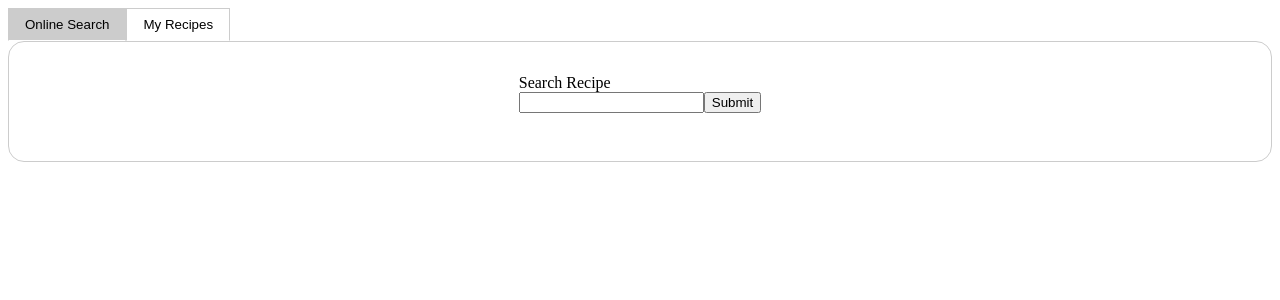
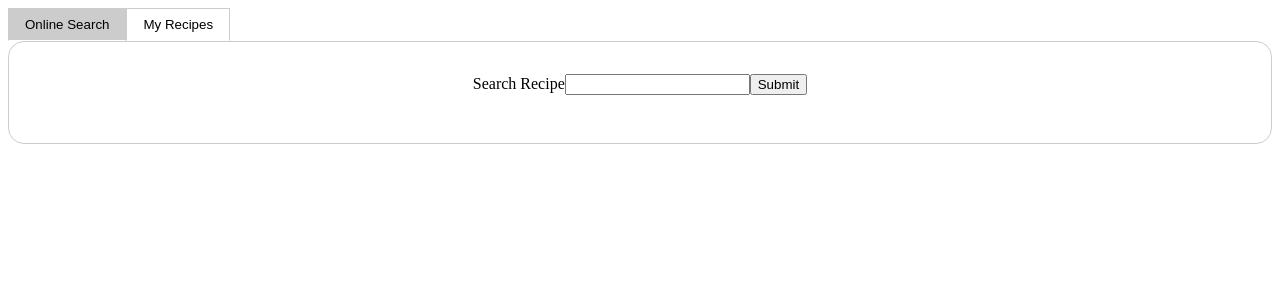
Before and after one commit to Adammross1/CathysCookbookNg, an Angular app in the folder frontend/: page / in a window 1280 px wide. Shown: the top 300 px of the page. Built offline with nearby package versions, Linux system fonts and the light colour scheme.

Commit message:
build search functionality hitting MealDB API

```diff
--- a/frontend/src/app/core/services/mealdb-recipes.service.ts
+++ b/frontend/src/app/core/services/mealdb-recipes.service.ts
@@ -8,17 +8,20 @@ import { Observable, forkJoin } from 'rxjs';
 export class MealDBRecipesService {
   private http = inject(HttpClient);
 
-  public fetchDetails(recipeId: string): Observable<any> {
-    // Make the HTTP request and return the Observable
+  public fetchDetails(recipeIds: string[]) {
+    let apiRequests = recipeIds.map((recipe) => {
       return this.http.get<any>(
-        `https://www.themealdb.com/api/json/v1/1/lookup.php?i=${recipeId}`
-      )
+        `https://www.themealdb.com/api/json/v1/1/lookup.php?i=${recipe}`
+      );
+    });
+
+    return forkJoin(apiRequests);
   }
 
-  public fetchName(recipeName: string): Observable<any> {
+  public fetchName(recipeSearchParam: string) {
     // Make the HTTP request and return the Observable
-      return this.http.get<any>(
-        `https://www.themealdb.com/api/json/v1/1/search.php?s=${recipeName}`
-      )
+    return this.http.get<any>(
+      `https://www.themealdb.com/api/json/v1/1/search.php?s=${recipeSearchParam}`
+    );
   }
 }
--- a/frontend/src/app/search-recipes/search-recipes.component.html
+++ b/frontend/src/app/search-recipes/search-recipes.component.html
@@ -1,11 +1,12 @@
-<form (submit)="getRecipe(recipeNameInput.value)">
-  <label for="recipeIdInput">Search Recipe</label><br />
-  <input #recipeNameInput />
+@if ({recipeNames: recipeNamesSignal()}; as data) {
+<form (submit)="searchRecipe(recipeSearchParam)">
+  <label>Search Recipe</label>
+  <input type="text" name="recipe" [(ngModel)]="recipeSearchParam">
   <button type="submit">Submit</button>
 </form>
-
 <ul>
-  @for (recipeName of recipeNames$ | async; track recipeName) {
+  @for (recipeName of data.recipeNames; track recipeName) {
   <li>{{ recipeName }}</li>
   }
 </ul>
+}
--- a/frontend/src/app/search-recipes/search-recipes.component.ts
+++ b/frontend/src/app/search-recipes/search-recipes.component.ts
@@ -1,49 +1,35 @@
-import { Component, inject } from '@angular/core';
-import { Observable, map, of } from 'rxjs';
+import { Component, inject, signal } from '@angular/core';
+import { map } from 'rxjs';
 import { MealDBRecipesService } from '../core/services/mealdb-recipes.service';
 import { CommonModule } from '@angular/common';
+import { FormsModule } from '@angular/forms';
 
 @Component({
   selector: 'app-search-recipes',
   standalone: true,
-  imports: [CommonModule],
+  imports: [CommonModule, FormsModule],
   templateUrl: './search-recipes.component.html',
-  styleUrl: './search-recipes.component.scss'
+  styleUrl: './search-recipes.component.scss',
 })
 export class SearchRecipesComponent {
   title = 'training';
-  protected recipe$: Observable<{strMeal: string, ingredients: string[]}[]> = of([]);
-  protected recipeNames$: Observable<string> = of('');
-
-  private recipesService = inject(MealDBRecipesService);
-
-  getRecipeDetails = (recipeIdValue: string) => {
-    this.recipe$ = this.recipesService.fetchDetails(recipeIdValue).pipe(
-      map(data => {
-        const recipes = data.map((response: { meals: any[]; }) => response.meals[0]);
-        return recipes.map((recipe: { strMeal: any; }) => ({
-          strMeal: recipe.strMeal,
-          ingredients: this.getIngredients(recipe)
-        }));
-      }),
-    );
-  }
-
-  getIngredients = (recipe: any): string[] => {
-    const ingredients: string[] = [];
-    for (let i = 1; i <= 20; i++) {
-      const ingredient = recipe[`strIngredient${i}`];
-      const measure = recipe[`strMeasure${i}`];
-      if (ingredient && measure) {
-        ingredients.push(`${ingredient} - ${measure}`);
-      } else if (ingredient) {
-        ingredients.push(ingredient);
-      }
-    }
-    return ingredients;
-  }
-
-  getRecipe = (recipeNameValue: string) => {
-    this.recipeNames$ = this.recipesService.fetchName(recipeNameValue);
-  }
+  private mealDBService = inject(MealDBRecipesService);
+  protected recipeNamesSignal = signal<string[]>([]);
+  protected recipeSearchParam = '';
+  protected searchRecipe = (searchParam: string) => {
+    this.mealDBService
+      .fetchName(searchParam)
+      .pipe(
+        map((data) => {
+          const meals = data.meals;
+          if (!meals) {
+            return ['sorry, no results'];
+          }
+          return meals.map((meal: { strMeal: any }) => meal.strMeal);
+        })
+      )
+      .subscribe((recipes) => {
+        this.recipeNamesSignal.set(recipes);
+      });
+  };
 }
```
